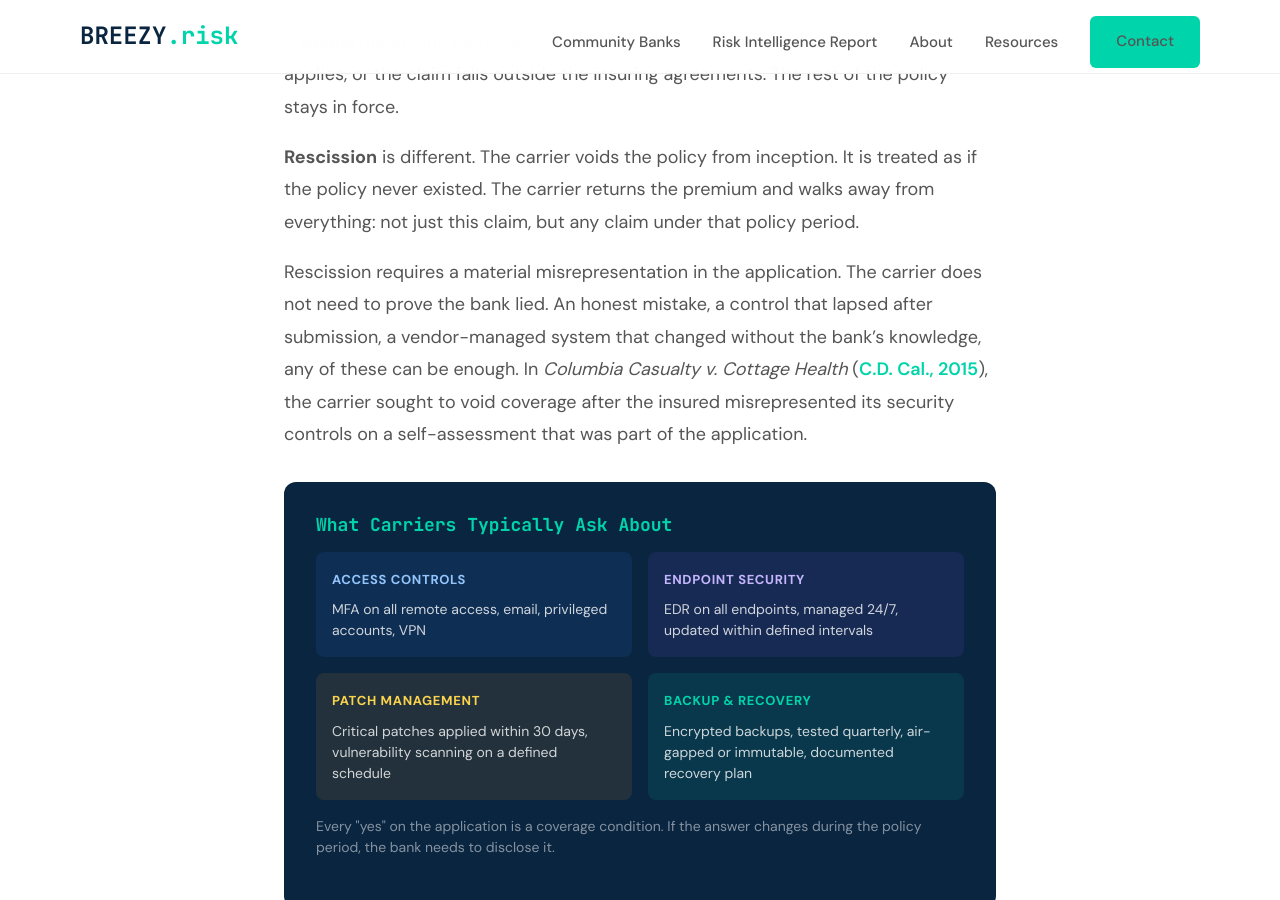
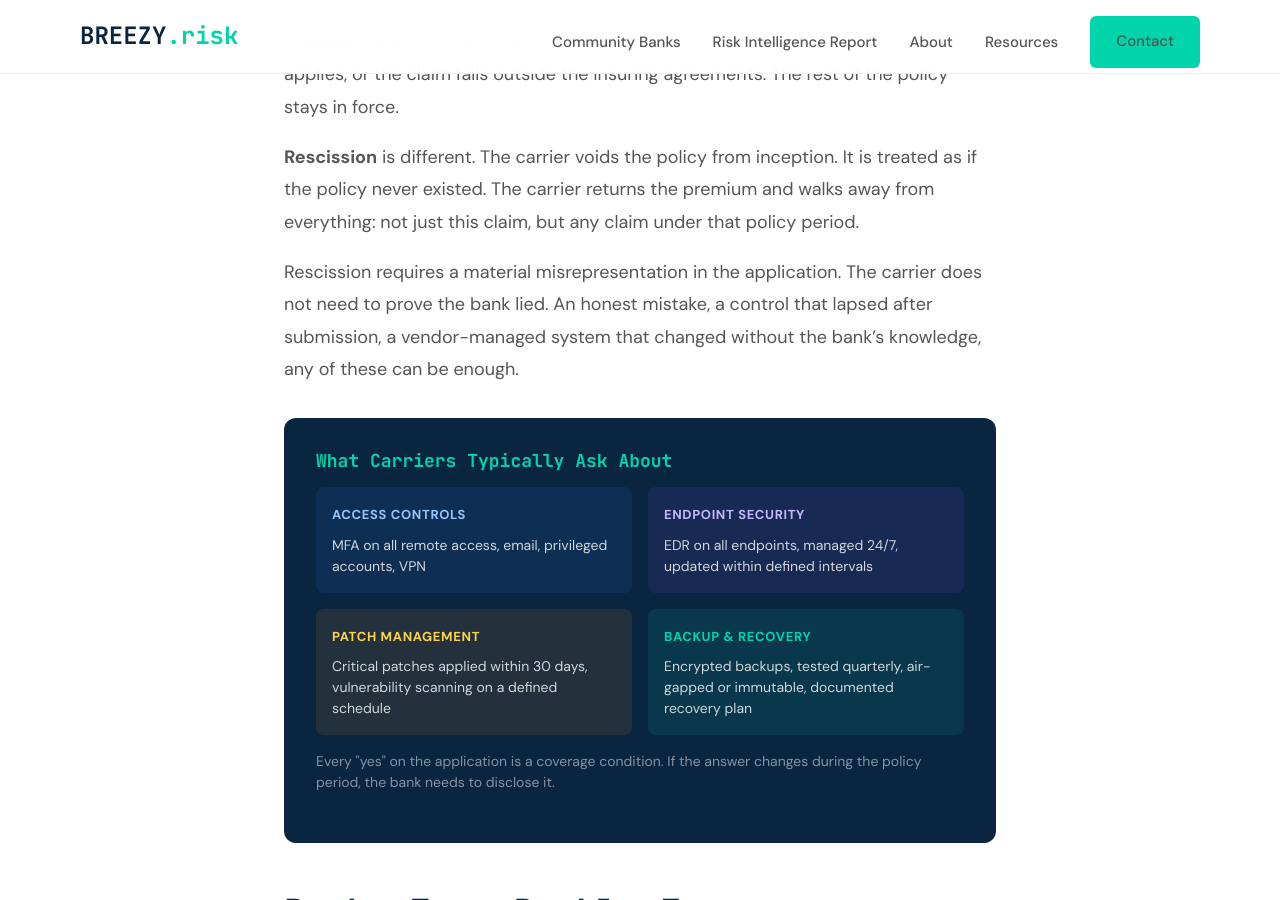
Before and after one commit to joeproe1/breezyins.com, a Jekyll site: the page built from _posts/2026-04-23-security-warranty-fails.md, in a window 1280 px wide and 900 px high, scrolled down 2121 px. Built offline with Jekyll 4.4.1, drawn with Linux system fonts in a browser that asks for light colours.

Commit message:
Remove dated Columbia v. Cottage Health case (2015) from security warranty post
Travelers v. ICS (2022) already makes the rescission point with a more
recent and directly relevant example.

Co-Authored-By: Claude Opus 4.6 <noreply@anthropic.com>

```diff
--- a/_posts/2026-04-23-security-warranty-fails.md
+++ b/_posts/2026-04-23-security-warranty-fails.md
@@ -44,7 +44,7 @@ A **denial** means the carrier says this particular loss is not covered. An excl
 
 **Rescission** is different. The carrier voids the policy from inception. It is treated as if the policy never existed. The carrier returns the premium and walks away from everything: not just this claim, but any claim under that policy period.
 
-Rescission requires a material misrepresentation in the application. The carrier does not need to prove the bank lied. An honest mistake, a control that lapsed after submission, a vendor-managed system that changed without the bank's knowledge, any of these can be enough. In *Columbia Casualty v. Cottage Health* ([C.D. Cal., 2015](https://www.insideprivacy.com/data-security/cybersecurity/cyber-insurer-seeks-to-void-data-breach-coverage-because-of-purported-misstatements-in-policy-application/)), the carrier sought to void coverage after the insured misrepresented its security controls on a self-assessment that was part of the application.
+Rescission requires a material misrepresentation in the application. The carrier does not need to prove the bank lied. An honest mistake, a control that lapsed after submission, a vendor-managed system that changed without the bank's knowledge, any of these can be enough.
 
 <div style="background: #0A2540; border-radius: 12px; padding: 32px; margin: 32px 0; color: #fff;">
 <h3 style="color: #00D4AA; margin-top: 0; font-size: 18px;">What Carriers Typically Ask About</h3>
```
